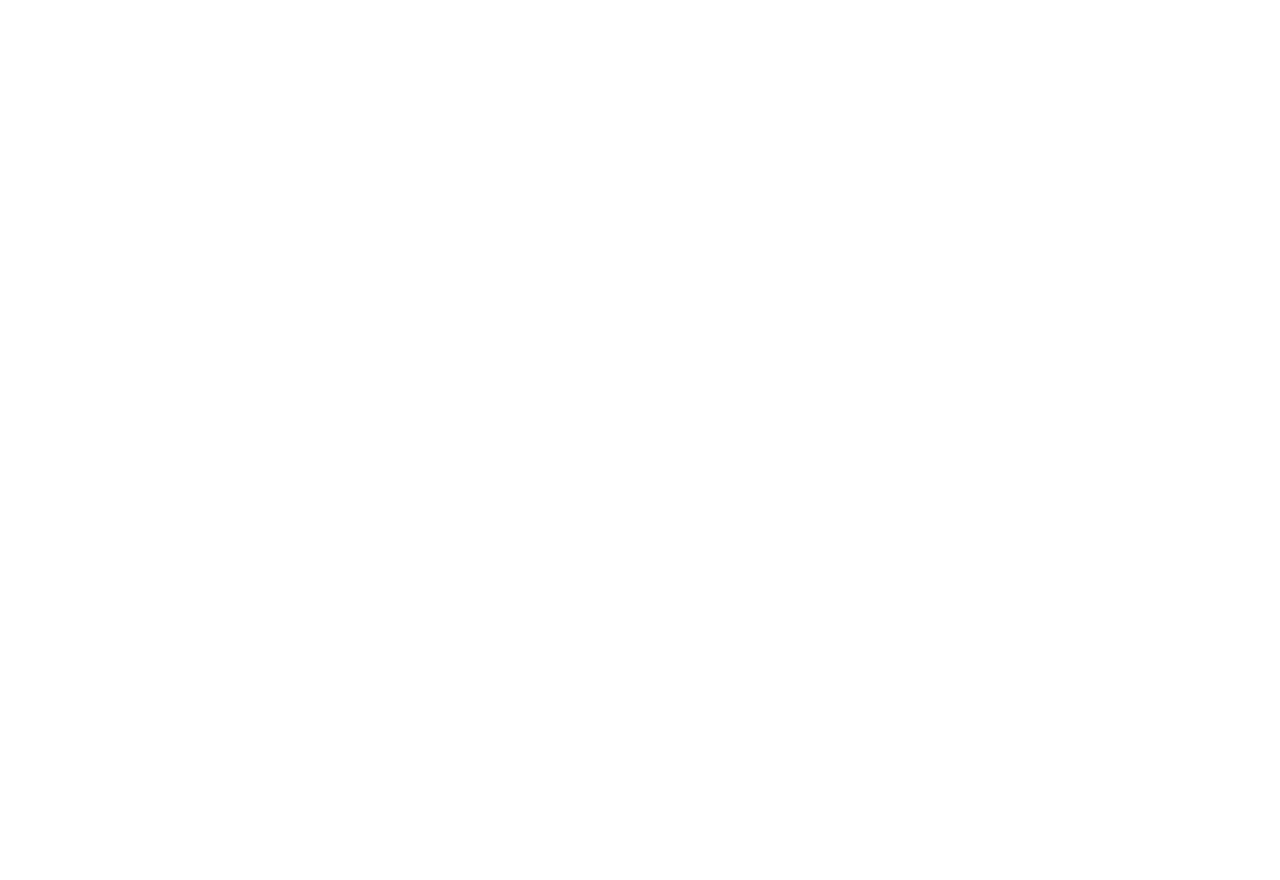
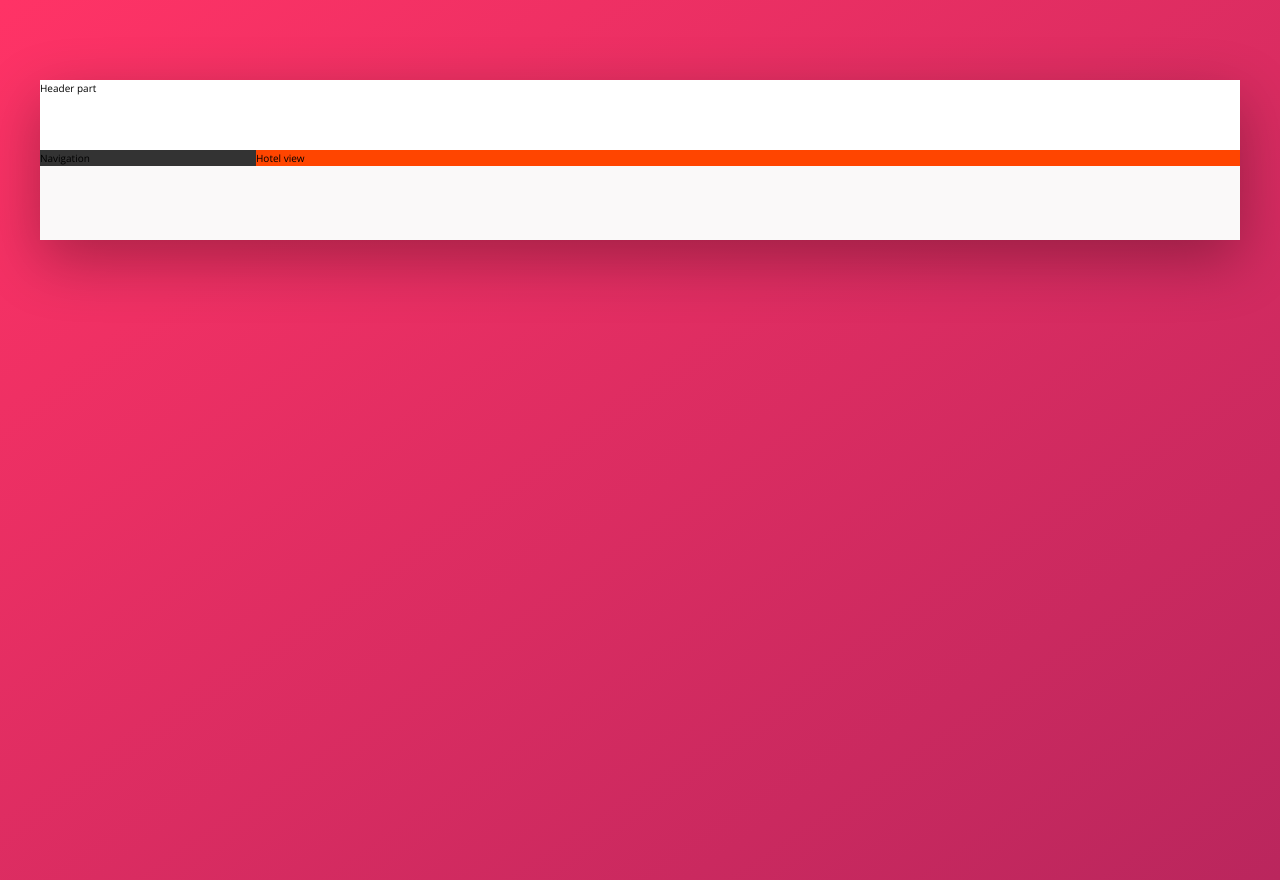
Before and after one commit to vitsafarik/Trillo-project, a website: page index.html in a window 1280 px wide. Before the commit the page ends 800 px from the top, so only its background shows below. Drawn offline with nearby package versions, Linux system fonts and the light colour scheme.

Commit message:
created project settings, custom properties and overall layout

```diff
--- a/index.html
+++ b/index.html
@@ -1,16 +1,31 @@
 <!DOCTYPE html>
 <html lang="en">
-    <head>
-        <meta charset="UTF-8">
-        <meta name="viewport" content="width=device-width, initial-scale=1.0">
 
-        <link href="https://fonts.googleapis.com/css?family=Open+Sans:300,400,600" rel="stylesheet">
-        <link rel="stylesheet" href="css/style.css">
-        <link rel="shortcut icon" type="image/png" href="img/favicon.png">
+<head>
+  <meta charset="UTF-8" />
+  <meta name="viewport" content="width=device-width, initial-scale=1.0" />
 
-        <title>trillo &mdash; Your all-in-one booking app</title>
-    </head>
-    <body>
+  <link href="https://fonts.googleapis.com/css?family=Open+Sans:300,400,600" rel="stylesheet" />
+  <link rel="stylesheet" href="css/style.css" />
+  <link rel="shortcut icon" type="image/png" href="img/favicon.png" />
 
-    </body>
+  <title>trillo &mdash; Your all-in-one booking app</title>
+</head>
+
+<body>
+  <div class="container">
+    <header class="header">
+      Header part
+    </header>
+    <div class="content">
+      <nav class="sidebar">
+        Navigation
+      </nav>
+      <main class="hotel-view">
+        Hotel view
+      </main>
+    </div>
+  </div>
+</body>
+
 </html>
--- a/package.json
+++ b/package.json
@@ -1,5 +1,5 @@
 {
-  "name": "natours",
+  "name": "Trillo",
   "version": "1.0.0",
   "description": "Landing page for natours",
   "main": "index.js",
@@ -7,7 +7,6 @@
     "watch:sass": "node-sass sass/main.scss css/style.css -w",
     "devserver": "live-server",
     "start": "npm-run-all --parallel devserver watch:sass",
-
     "compile:sass": "node-sass sass/main.scss css/style.comp.css",
     "concat:css": "concat -o css/style.concat.css css/icon-font.css css/style.comp.css",
     "prefix:css": "postcss --use autoprefixer -b 'last 10 versions' css/style.concat.css -o css/style.prefix.css",
--- /dev/null
+++ b/sass/_base.scss
@@ -0,0 +1,46 @@
+:root {
+  --color-primary: #eb2f64;
+  --color-primary-light: #ff3366;
+  --color-primary-dark: #ba265d;
+  --color-grey-light-1: #faf9f9;
+  --color-grey-light-2: #f4f2f2;
+  --color-grey-light-3: #f0eeee;
+  --color-grey-light-4: #ccc;
+  --color-grey-dark-1: #333;
+  --color-grey-dark-2: #777;
+  --color-grey-dark-3: #999;
+
+  --shadow-dark: 0 2rem 6rem rgba(0, 0, 0, 0.3);
+}
+
+* {
+  margin: 0;
+  padding: 0;
+}
+
+*,
+*::before,
+*::after {
+  box-sizing: inherit;
+}
+
+html {
+  box-sizing: border-box;
+  font-size: 62.5%;
+}
+
+body {
+  font-family: "Open Sans", sans-serif;
+  font-weight: 400;
+  line-height: 1.6;
+  color: var(--color-primary-dark-2);
+  background-image: linear-gradient(
+    to right bottom,
+    var(--color-primary-light),
+    var(--color-primary-dark)
+  );
+  background-size: cover;
+  background-repeat: no-repeat;
+
+  min-height: 100vh;
+}
--- /dev/null
+++ b/sass/_layout.scss
@@ -0,0 +1,31 @@
+.container {
+  max-width: 120rem;
+  margin: 8rem auto;
+  background-color: var(--color-grey-light-1);
+  box-shadow: var(--shadow-dark);
+
+  min-height: 20vh;
+}
+
+.header {
+  height: 7rem;
+  background-color: #fff;
+  border-bottom: var(--color-grey-light-2);
+}
+
+.content {
+  display: flex;
+}
+
+.sidebar {
+  background-color: var(--color-grey-dark-1);
+
+  flex: 0 0 18%;
+}
+
+.hotel-view {
+  background-color: #fff;
+  background-color: orangered;
+
+  flex: 1;
+}
--- a/sass/main.scss
+++ b/sass/main.scss
@@ -1,17 +1,3 @@
-/*
-COLORS
-
-Primary: #eb2f64
-Primary light: #FF3366
-Primary dark: #BA265D
-
-Grey light 1: #faf9f9
-Grey light 2: #f4f2f2
-Grey light 3: #f0eeee
-Grey light 4: #ccc
-
-Grey dark 1: #333
-Grey dark 2: #777
-Grey dark 3: #999
-
-*/
+@import "base";
+@import "layout";
+@import "components";
```
Also changed, not shown: css/style.css, sass/_components.scss (added), 1 other file.
